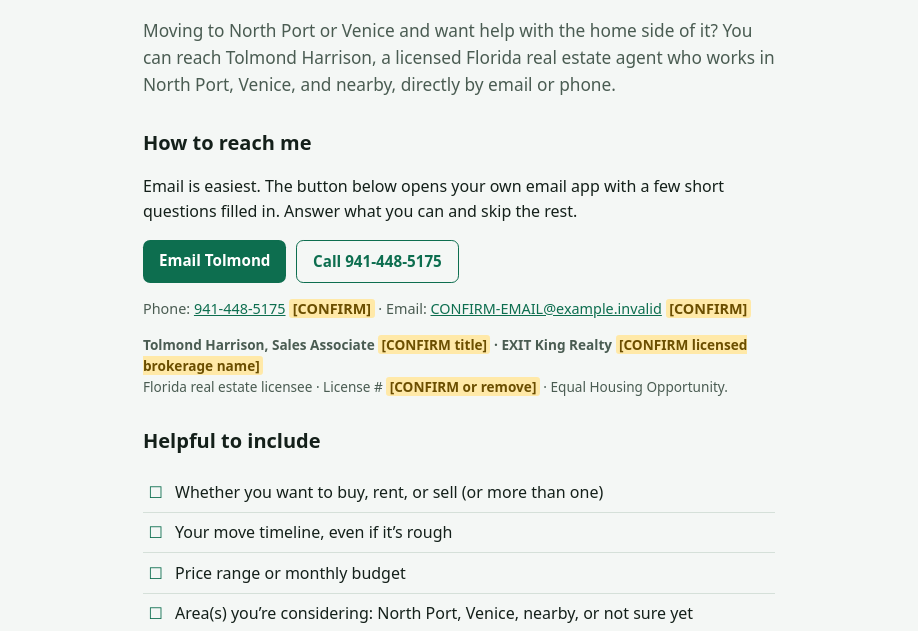
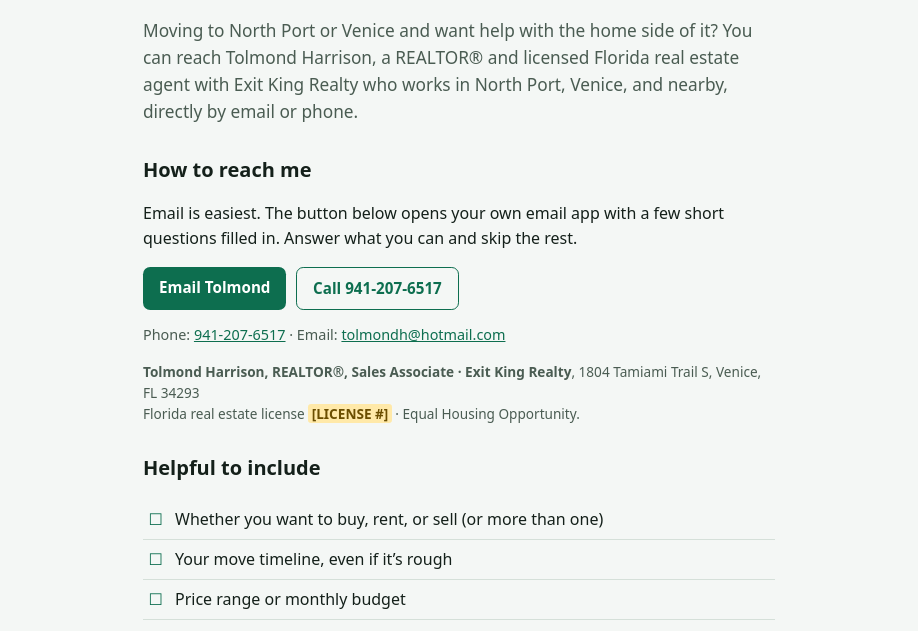
Before and after one commit to tolmondh/np-venice-move, a plain HTML site: page talk-to-a-local-agent.html in a window 1280 px wide. Shown: the part 155-786 px from the top of the page, without its empty margins (181-1099 px from the left). Drawn offline with Linux system fonts and the light colour scheme.

Commit message:
DRAFT: fill confirmed agent contact details; consistency edits to About, home meta, disclosure

```diff
--- a/styles.css
+++ b/styles.css
@@ -181,4 +181,4 @@
 /* Talk-to-a-local-agent CTA (draft) */
 .agent-cta h2 { margin-top: 0; font-size: 1.1rem; }
 .agent-cta__broker { font-size: 0.85rem; color: var(--muted); margin: 0.75rem 0 0; }
-.confirm { background: #ffe9a8; color: #6b4e00; font-weight: 700; padding: 0 0.25em; border-radius: 0.2rem; }
+.placeholder { background: #ffe9a8; color: #6b4e00; font-weight: 700; padding: 0 0.25em; border-radius: 0.2rem; }
--- a/talk-to-a-local-agent.html
+++ b/talk-to-a-local-agent.html
@@ -7,7 +7,7 @@
   <meta name="description" content="Planning to buy, rent, or sell in North Port or Venice, FL? Reach a licensed local real estate agent directly by email or phone. No obligation.">
   <link rel="stylesheet" href="/np-venice-move/styles.css">
   <link rel="canonical" href="https://tolmondh.github.io/np-venice-move/talk-to-a-local-agent.html">
-  <!-- DRAFT: resolve every [CONFIRM] placeholder before this page is published. -->
+  <!-- DRAFT: fill in [LICENSE #] before this page is published. -->
 </head>
 <body>
   <a class="skip-link" href="#main">Skip to content</a>
@@ -29,16 +29,16 @@
   <main id="main">
     <div class="wrap">
       <h1>Talk to a local agent</h1>
-      <p class="lede">Moving to North Port or Venice and want help with the home side of it? You can reach Tolmond Harrison, a licensed Florida real estate agent who works in North Port, Venice, and nearby, directly by email or phone.</p>
+      <p class="lede">Moving to North Port or Venice and want help with the home side of it? You can reach Tolmond Harrison, a REALTOR® and licensed Florida real estate agent with Exit King Realty who works in North Port, Venice, and nearby, directly by email or phone.</p>
 
       <h2>How to reach me</h2>
       <p>Email is easiest. The button below opens your own email app with a few short questions filled in. Answer what you can and skip the rest.</p>
       <div class="cta-row">
-        <a class="btn" href="mailto:CONFIRM-EMAIL@example.invalid?subject=Moving%20to%20North%20Port%20%2F%20Venice%20%E2%80%94%20talk%20to%20a%20local%20agent&amp;body=Hi%20Tolmond%2C%0A%0AI%20found%20the%20NP%20%26%20Venice%20Move%20Guide%20and%20would%20like%20to%20talk%20with%20a%20local%20agent.%0A%0ABuy%2C%20rent%2C%20or%20sell%20%28or%20more%20than%20one%29%3A%0AMove%20timeline%20%28month%2Fyear%29%3A%0APrice%20range%20or%20monthly%20budget%3A%0AArea%28s%29%20I%27m%20considering%20%28North%20Port%2C%20Venice%2C%20nearby%2C%20not%20sure%20yet%29%3A%0ABest%20way%20and%20time%20to%20reach%20me%3A%0A%0AThanks%2C%0A">Email Tolmond</a>
-        <a class="btn btn-secondary" href="tel:+19414485175">Call 941-448-5175</a>
+        <a class="btn" href="mailto:tolmondh@hotmail.com?subject=Moving%20to%20North%20Port%20%2F%20Venice%20%E2%80%94%20talk%20to%20a%20local%20agent&amp;body=Hi%20Tolmond%2C%0A%0AI%20found%20the%20NP%20%26%20Venice%20Move%20Guide%20and%20would%20like%20to%20talk%20with%20a%20local%20agent.%0A%0ABuy%2C%20rent%2C%20or%20sell%20%28or%20more%20than%20one%29%3A%0AMove%20timeline%20%28month%2Fyear%29%3A%0APrice%20range%20or%20monthly%20budget%3A%0AArea%28s%29%20I%27m%20considering%20%28North%20Port%2C%20Venice%2C%20nearby%2C%20not%20sure%20yet%29%3A%0ABest%20way%20and%20time%20to%20reach%20me%3A%0A%0AThanks%2C%0A">Email Tolmond</a>
+        <a class="btn btn-secondary" href="tel:+19412076517">Call 941-207-6517</a>
       </div>
-      <p class="meta">Phone: <a href="tel:+19414485175">941-448-5175</a> <span class="confirm">[CONFIRM]</span> · Email: <a href="mailto:CONFIRM-EMAIL@example.invalid">CONFIRM-EMAIL@example.invalid</a> <span class="confirm">[CONFIRM]</span></p>
-      <p class="agent-cta__broker"><strong>Tolmond Harrison, Sales Associate <span class="confirm">[CONFIRM title]</span> · EXIT King Realty <span class="confirm">[CONFIRM licensed brokerage name]</span></strong><br>Florida real estate licensee · License # <span class="confirm">[CONFIRM or remove]</span> · Equal Housing Opportunity.</p>
+      <p class="meta">Phone: <a href="tel:+19412076517">941-207-6517</a> · Email: <a href="mailto:tolmondh@hotmail.com">tolmondh@hotmail.com</a></p>
+      <p class="agent-cta__broker"><strong>Tolmond Harrison, REALTOR®, Sales Associate · Exit King Realty</strong>, 1804 Tamiami Trail S, Venice, FL 34293<br>Florida real estate license <span class="placeholder">[LICENSE #]</span> · Equal Housing Opportunity.</p>
 
       <h2>Helpful to include</h2>
       <ul class="checklist">
```
Also changed, not shown: about.html (+1 -1 lines), disclosure.html (+1 -0 lines), guides/flood-zones-north-port-venice.html (+3 -3 lines), guides/hurricane-prep-newcomers.html (+3 -3 lines), guides/internet-north-port-venice.html (+3 -3 lines), guides/moving-to-north-port.html (+3 -3 lines), guides/moving-to-venice.html (+3 -3 lines), guides/storage-north-port-venice.html (+3 -3 lines), guides/utilities-new-resident.html (+3 -3 lines), index.html (+4 -4 lines).
